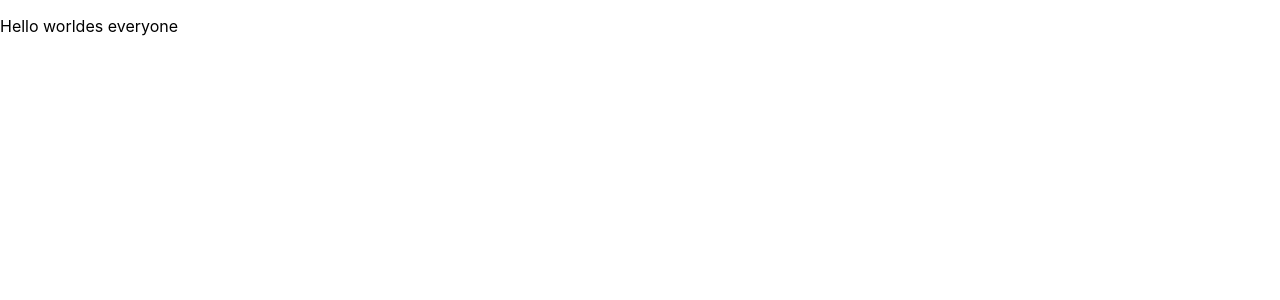
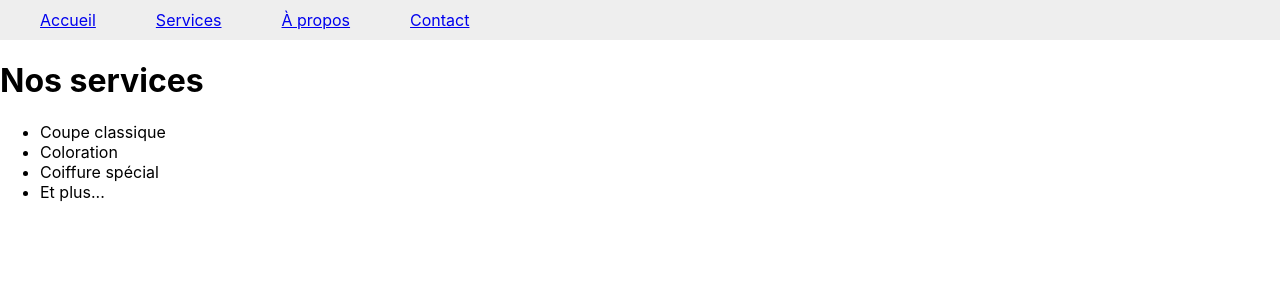
Before and after one commit to RayaneBGit/coupe-express-site-SEG3525, a React (Create React App) app: page /services in a window 1280 px wide. Shown: the top 300 px of the page. Built offline with nearby package versions, Linux system fonts and the light colour scheme.

Commit message:
added nav pages Accueil, Apropos, Contact and Services

```diff
--- a/package.json
+++ b/package.json
@@ -10,6 +10,7 @@
     "cra-template": "1.3.0",
     "react": "^19.1.0",
     "react-dom": "^19.1.0",
+    "react-router-dom": "^7.6.1",
     "react-scripts": "5.0.1",
     "web-vitals": "^2.1.4"
   },
--- a/src/App.jsx
+++ b/src/App.jsx
@@ -1,13 +1,25 @@
-import './App.css';
+import { BrowserRouter as Router, Routes, Route, Link } from 'react-router-dom';
+import Accueil from './pages/Accueil';
+import Apropos from './pages/Apropos';
+import Services from './pages/Services';
+import Contact from './pages/Contact';
 
-function App() {
+export default function App() {
   return (
-    <div>
-      <header>
-        <p>Hello worldes everyone</p>
-      </header>
-    </div>
+    <Router>
+      <nav style={{ background: '#eee', padding: '10px' }}>
+        <Link to="/" style={{ margin: '0 30px' }}>Accueil</Link>
+        <Link to="/services" style={{ margin: '0 30px' }}>Services</Link>
+        <Link to="/apropos" style={{ margin: '0 30px' }}>À propos</Link>
+        <Link to="/contact" style={{ margin: '0 30px' }}>Contact</Link>
+      </nav>
+
+      <Routes>
+        <Route path="/" element={<Accueil />} />
+        <Route path="/services" element={<Services />} />
+        <Route path="/apropos" element={<Apropos />} />
+        <Route path="/contact" element={<Contact />} />
+      </Routes>
+    </Router>
   );
 }
-
-export default App;
--- /dev/null
+++ b/src/pages/Accueil.jsx
@@ -0,0 +1,8 @@
+export default function Accueil() {
+  return (
+    <div>
+      <h1>Bienvenue au Salon Boréal</h1>
+      <p>Le salon de coiffure chaleureux pour les étudiants et la communauté boréal.</p>
+    </div>
+  );
+}
--- /dev/null
+++ b/src/pages/Apropos.jsx
@@ -0,0 +1,8 @@
+export default function Apropos() {
+  return (
+    <div>
+      <h1>À propos</h1>
+      <p>Nous sommes un salon étudiant qui offre des services à bas prix et abordables pour les étudiants universitaires.</p>
+    </div>
+  );
+}
--- /dev/null
+++ b/src/pages/Contact.jsx
@@ -0,0 +1,9 @@
+export default function Contact() {
+  return (
+    <div>
+      <h1>Nous contacter</h1>
+      <p>Email : contact@salonboreal.ca</p>
+      <p>Adresse : Batiment de BorealVille, 989 rue de LaRivière</p>
+    </div>
+  );
+}
--- /dev/null
+++ b/src/pages/Services.jsx
@@ -0,0 +1,13 @@
+export default function Services() {
+  return (
+    <div>
+      <h1>Nos services</h1>
+      <ul>
+        <li>Coupe classique</li>
+        <li>Coloration</li>
+        <li>Coiffure spécial</li>
+        <li>Et plus...</li>
+      </ul>
+    </div>
+  );
+}
```
Also changed, not shown: 1 other file (tests, documents, lock files or other folders).
